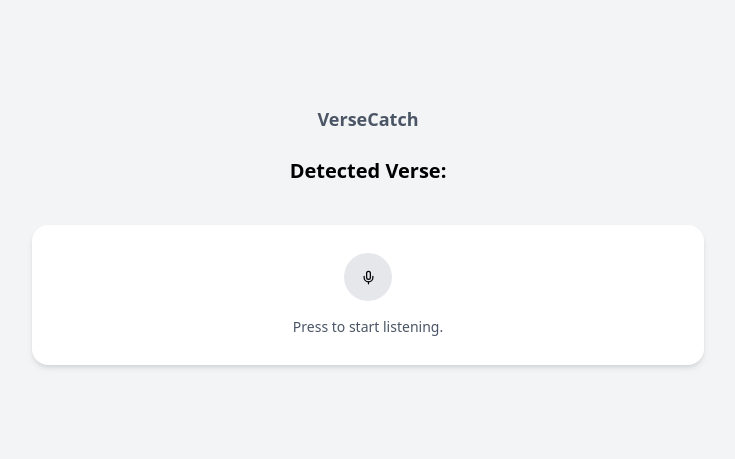
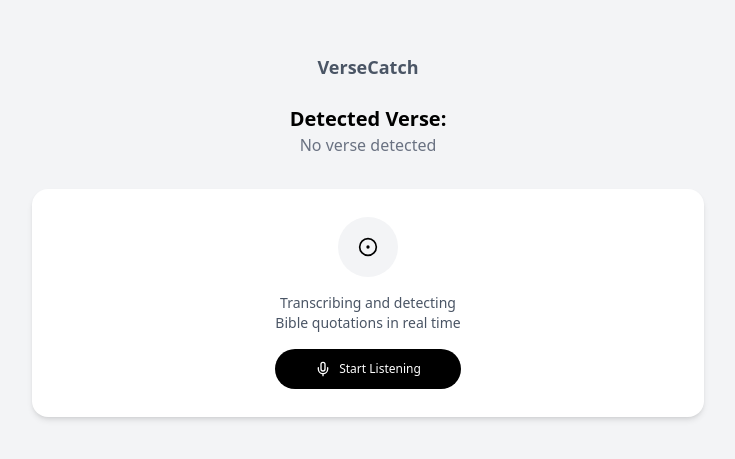
Before and after one commit to devCabey/bible_app, a React (Vite) app in the folder client/: page / in a window 1280 px wide. Shown: the part 165-624 px from the top of the page, without its empty margins (272-1007 px from the left). Built offline with nearby package versions, Linux system fonts and the light colour scheme; no server answers.

Commit message:
Refactor App component to enhance verse detection and error handling; update UI elements for improved user interaction

```diff
--- a/client/src/App.tsx
+++ b/client/src/App.tsx
@@ -1,8 +1,19 @@
 import { useState, useEffect, useRef } from "react";
-import { Mic, Pause } from "lucide-react";
+import { AudioLines, CircleDot, Mic, MicOff } from "lucide-react";
 
 export default function App() {
-    const [quote, setQuote] = useState<string>("");
+    const [quote, setQuote] = useState<
+        | {
+              book: string;
+              chapter: number;
+              verse: number;
+              text: string;
+              version: string;
+          }
+        | undefined
+    >();
+
+    const [error, setError] = useState<string>("");
     const [isListening, setIsListening] = useState(false);
     const [ws, setWs] = useState<WebSocket | null>(null);
     const mediaRecorderRef = useRef<MediaRecorder | null>(null);
@@ -15,10 +26,10 @@ export default function App() {
         socket.onopen = () => console.log("WebSocket connected");
         socket.onmessage = (event) => {
             const data = JSON.parse(event.data);
-            if (data.verse) {
-                setQuote(data.verse);
+            if (data.quotation) {
+                setQuote(data.quotation);
             } else {
-                setQuote(data.message || "No reference detected.");
+                setError(data.message || "No reference detected.");
             }
         };
         socket.onclose = () => console.log("WebSocket disconnected");
@@ -56,14 +67,32 @@ export default function App() {
 
             <div className="mt-6 text-center">
                 <h2 className="text-xl font-bold">Detected Verse:</h2>
-                <p className="mt-2 text-gray-700 max-w-lg">{quote}</p>
+                {error ? (
+                    <span className="text-red-500"> {error}</span>
+                ) : quote ? (
+                    <div className="mt-6 text-center">
+                        <h2 className="text-xl font-bold">
+                            {quote?.book} {quote?.chapter}:{quote?.verse} ({quote?.version?.toLocaleUpperCase()})
+                        </h2>
+                        <p className="mt-2 text-gray-700 max-w-lg">{quote?.text}</p>
+                    </div>
+                ) : (
+                    <span className="text-gray-500">No verse detected</span>
+                )}
             </div>
 
             <div className="mt-8 bg-white shadow-md rounded-2xl p-7 flex flex-col items-center min-w-2xl">
-                <button className="flex items-center justify-center w-12 h-12 bg-gray-200 rounded-full" onClick={isListening ? stopRecording : startRecording}>
-                    {isListening ? <Pause size={15} /> : <Mic size={15} />}
-                </button>
-                <p className="mt-4 text-gray-600 text-sm text-center w-48">{isListening ? "Listening for Bible references..." : "Press to start listening."}</p>
+                <span className="p-5 rounded-full bg-gray-100">{isListening ? <AudioLines size={20} /> : <CircleDot size={20} />}</span>
+                <p className="mt-4 text-gray-600 text-sm text-center w-48">{isListening ? "Listening for Bible references..." : "Transcribing and detecting Bible quotations in real time"}</p>
+                {isListening ? (
+                    <button className="mt-4 flex justify-center items-center bg-red-100 text-red-500  rounded-full text-xs py-3 px-10" onClick={() => stopRecording()} disabled={!isListening}>
+                        <MicOff size={16} className="mr-2" /> Stop Listening
+                    </button>
+                ) : (
+                    <button className="mt-4 flex justify-center items-center bg-black text-white rounded-full text-xs py-3 px-10" onClick={() => startRecording()} disabled={isListening}>
+                        <Mic size={16} className="mr-2" /> Start Listening
+                    </button>
+                )}
             </div>
         </div>
     );
```
